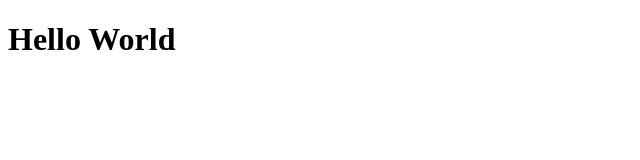
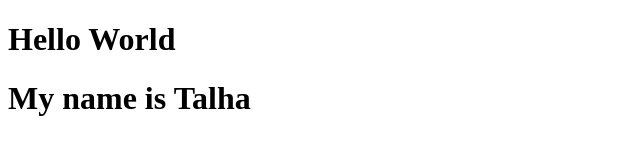
Before and after one commit to Talha-Irshad/demo, a plain HTML site: page index.html in a window 1280 px wide. Shown: the whole page, without its empty margins (0-640 px from the left). Drawn offline with Linux system fonts and the light colour scheme.

Commit message:
second commit

```diff
--- a/index.html
+++ b/index.html
@@ -8,5 +8,6 @@
 </head>
 <body>
     <h1>Hello World</h1>
+    <h1>My name is Talha</h1>
 </body>
 </html>
```
